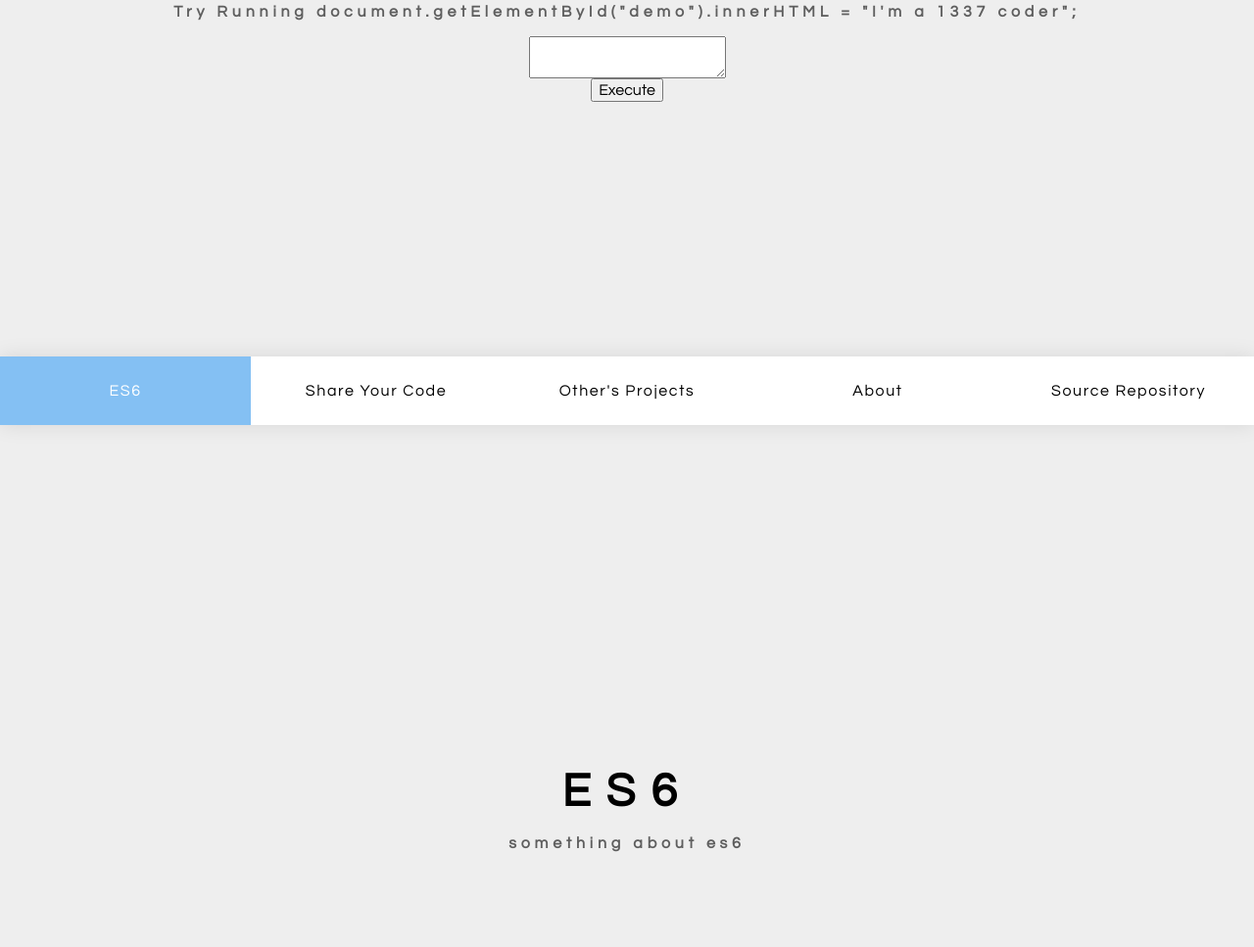
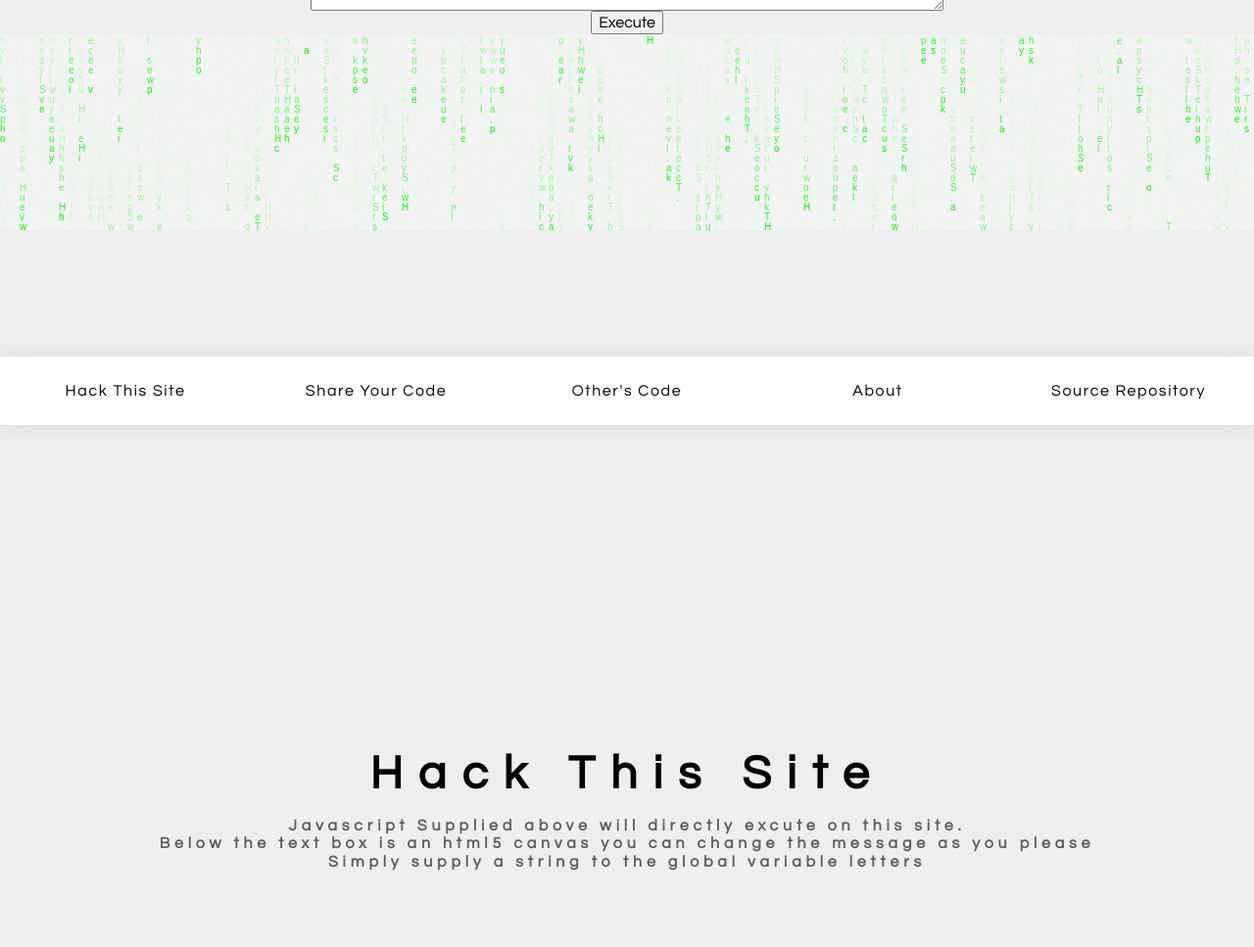
Before and after one commit to Kenneth-Sweet/SweetHacks.Tech, a plain HTML site: page index.html in a window 1280 px wide. Shown: the part 366-1333 px from the top of the page at 98% size. Drawn offline with nearby package versions, Linux system fonts and the light colour scheme.

Commit message:
Add files via upload

```diff
--- a/index.html
+++ b/index.html
@@ -13,7 +13,7 @@
 <!-- Hero -->
   <section class="et-hero-tabs">
     <h1>Hack This Site</h1>
-    <h3>Try Running document.getElementById("demo").innerHTML = "I'm a 1337 coder"; </h3>
+    <h3>To view the matrix code below try running this code:  document.getElementById("demo").innerHTML = letters.join(""); </h3>
 
     <script>
       function doIt() {
@@ -25,15 +25,24 @@
       }
       </script>
 
-      <textarea name="textarea" id="textarea">
+      <textarea name="textarea" id="textarea" style="width: 50vw; height: 10vh;">
       </textarea>
       <input type="button" value="Execute" onclick="doIt();" />
 
-      <p id="demo"></p>
+      <canvas height="200" >
+
+      </canvas>
+      <!-- partial -->
+        <script  src="./script.js"></script>
+
+
+
+
+      <h3 id="demo"> </h3>
     <div class="et-hero-tabs-container">
-      <a class="et-hero-tab" href="#tab-es6">ES6</a>
+      <a class="et-hero-tab" href="#tab-es6">Hack This Site</a>
       <a class="et-hero-tab" href="#tab-flexbox">Share Your Code</a>
-      <a class="et-hero-tab" href="#tab-react">Other's Projects</a>
+      <a class="et-hero-tab" href="#tab-react">Other's Code</a>
       <a class="et-hero-tab" href="#tab-angular">About</a>
       <a class="et-hero-tab" href="#tab-other">Source Repository</a>
       <span class="et-hero-tab-slider"></span>
@@ -43,24 +52,24 @@
   <!-- Main -->
   <main class="et-main">
     <section class="et-slide" id="tab-es6">
-      <h1>ES6</h1>
-      <h3>something about es6</h3>
+      <h1>Hack This Site</h1>
+      <h3>Javascript Supplied above will directly excute on this site. <br>Below the text box is an html5 canvas you can change the message as you please<br> Simply supply a string to the global variable letters</h3>
     </section>
     <section class="et-slide" id="tab-flexbox">
-      <h1>Flexbox</h1>
-      <h3>something about flexbox</h3>
+      <h1>Share Your Code</h1>
+      <h3>Share Your Code By Pressing The lambda symbol up top. It will push the code anonymously to a public database.<br> If you wish to declare a license and remove your anonymity feel free to comment that in. </h3>
     </section>
     <section class="et-slide" id="tab-react">
-      <h1>React</h1>
-      <h3>something about react</h3>
+      <h1>Other's Code</h1>
+      <h3>Check out what others have cooked up here</h3>
     </section>
     <section class="et-slide" id="tab-angular">
-      <h1>Angular</h1>
-      <h3>something about angular</h3>
+      <h1>About</h1>
+      <h3>This project was coded overnight for the RookieHacks hackathon By Kenneth Sweet </h3>
     </section>
     <section class="et-slide" id="tab-other">
-      <h1>Other</h1>
-      <h3>something about other</h3>
+      <h1>Source Repository</h1>
+      <h3>This code is open source and hosted here https://github.com/Kenneth-Sweet/SweetHacks.Tech </h3>
     </section>
   </main>
 <!-- partial -->
--- a/script.js
+++ b/script.js
@@ -72,4 +72,44 @@ class StickyNavigation {
 
 }
 
+// Initialising the canvas
+var canvas = document.querySelector('canvas'),
+    ctx = canvas.getContext('2d');
+
+
+canvas.width = window.innerWidth;/*
+canvas.height = window.innerHeight;
+*/
+// Setting up the letters
+var letters = 'Hack This Site however you please.';
+letters = letters.split('');
+
+// Setting up the columns
+var fontSize = 10,
+    columns = canvas.width / fontSize;
+
+// Setting up the drops
+var drops = [];
+for (var i = 0; i < columns; i++) {
+  drops[i] = 1;
+}
+
+// Setting up the draw function
+function draw() {
+  ctx.fillStyle = 'rgba(238, 238, 238, .15)';
+  ctx.fillRect(0, 0, canvas.width, canvas.height);
+  for (var i = 0; i < drops.length; i++) {
+    var text = letters[Math.floor(Math.random() * letters.length)];
+    ctx.fillStyle = '#0f0';
+    ctx.fillText(text, i * fontSize, drops[i] * fontSize);
+    drops[i]++;
+    if (drops[i] * fontSize > canvas.height && Math.random() > .95) {
+      drops[i] = 0;
+    }
+  }
+}
+
+// Loop the animation
+setInterval(draw, 33);
+
 new StickyNavigation();
```
